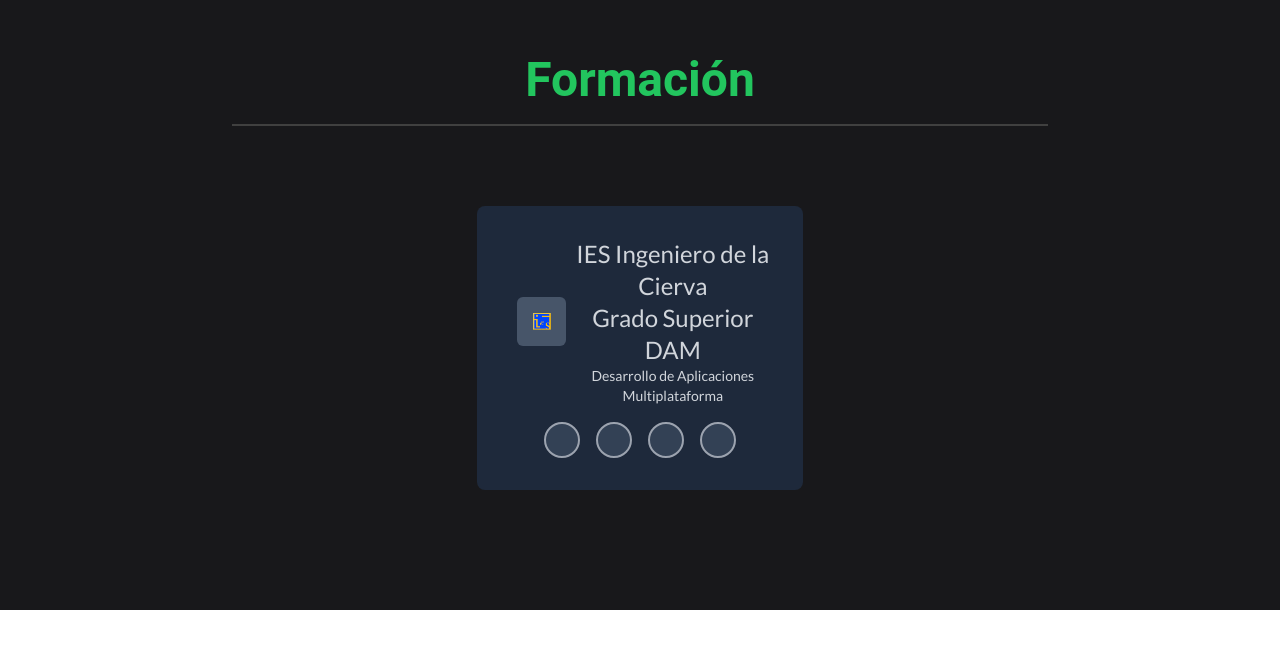
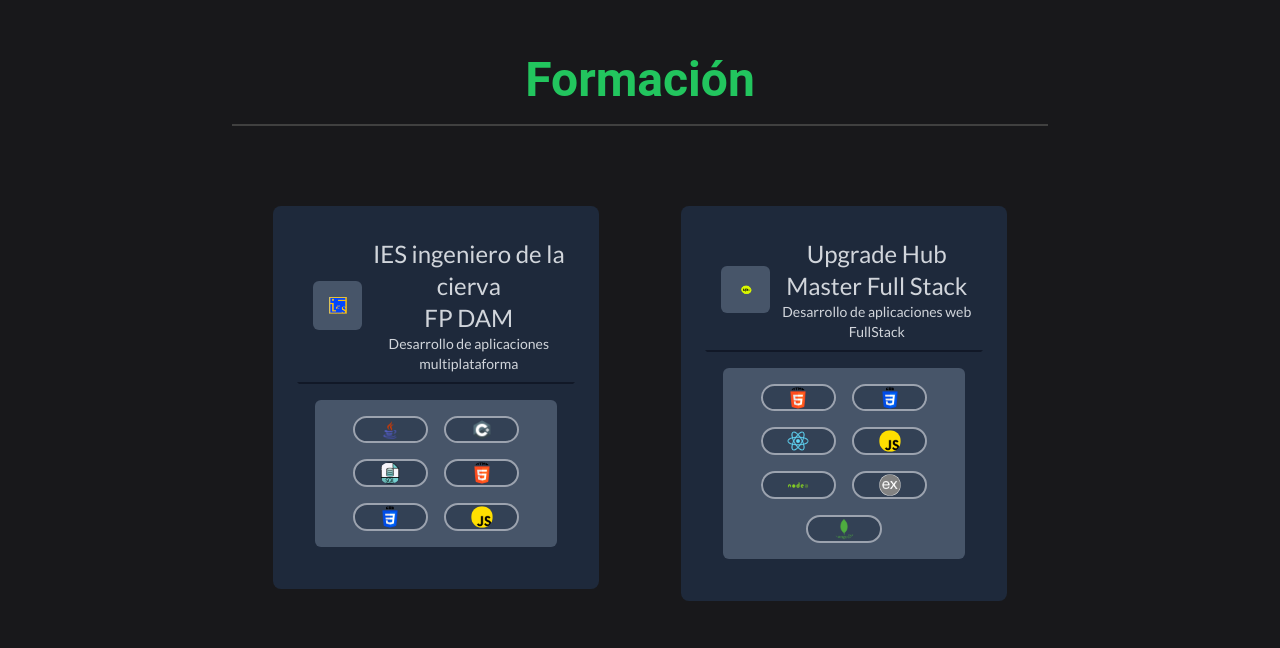
Before and after one commit to Jesuscy/Portfolio, a React (Vite) app: page / in a window 1280 px wide. Shown: the part 1886-2534 px from the top of the page. Before the commit the page ends 2496 px from the top, so only its background shows below. Built offline with nearby package versions, Linux system fonts and the light colour scheme; a web font is replaced by a local one.

Commit message:
Add formacion content

```diff
--- a/src/comon/Formacion.jsx
+++ b/src/comon/Formacion.jsx
@@ -1,6 +1,19 @@
 import React from 'react'
 import '../index.css'
 import { Titulo } from './Titulo'
+
+import IesIcon from '../../src/img/IesIcon.png'
+import UpgradeIcon from '../../src/img/UpgradeIcon.png'
+import html from '../../src/img/htmIcon.png'
+import css from '../../src/img/cssIcon.png'
+import react from '../../src/img/reactIcon.png'
+import js from '../../src/img/jsIcon.png'
+import node from '../../src/img/nodeJsIcon.png'
+import express from '../../src/img/Express.png'
+import mongo from '../../src/img/mongoIcon.png'
+import csharp from '../../src/img/icons8-c-48.png'
+import java from '../../src/img/icons8-java-48.png'
+import sql from '../../src/img/icons8-sql-64.png'
 
 export const Formacion = () => {
   return (
@@ -11,9 +24,15 @@
                         Formación
                     </div>
                 </div>
+                <div className="w-full flex xl:flex-row lg:flex-col md:flex-col sm:flex-col xs:flex-col">
                 <div className='flex flex-col lg:w-2/5 md:w-4/5 sm:w-4/5 xs:w-full md:text-center mt-10 md:mt-20 p-4 m-auto justify-center  font-playwrite text-2xl bg-slate-800 rounded-lg text-gray-300 '>
-                <Titulo/>
+                     <Titulo img={IesIcon} center={'IES ingeniero de la cierva'} formacion={'FP DAM'} desc={'Desarrollo de aplicaciones multiplataforma'} skills={[java,csharp,sql,html,css,js]}/>
 
+                </div>
+                <div className='flex flex-col lg:w-2/5 md:w-4/5 sm:w-4/5 xs:w-full md:text-center mt-10 md:mt-20 p-4 m-auto justify-center  font-playwrite text-2xl bg-slate-800 rounded-lg text-gray-300 '>
+                <Titulo img={UpgradeIcon} center={'Upgrade Hub'} formacion={'Master Full Stack'} desc={'Desarrollo de aplicaciones web FullStack'} skills={[html,css,react,js,node,express,mongo]}/>
+
+                </div>
                 </div>
             </div>
         </div>)
--- a/src/comon/Skill.jsx
+++ b/src/comon/Skill.jsx
@@ -3,9 +3,9 @@
 export const Skill = ({ icon, name }) => {
   return (
     <>
-      <div className={`w-1/3 sm:w-1/3 xs:w-full flex ${name ? 'flex-row' : 'justify-center'} text-balance font-lato cursor-pointer border-2 border-gray-400 bg-slate-700 hover:bg-slate-800 rounded-full items-center m-2`}>
-        <div className={`m-auto ${name ? 'w-1/3' : 'w-full'} scale-90`}>
-          <img src={icon} alt={`${name ? name : "skill"} icon`} className={`rounded-xl m-auto ${name ? 'scale-90 p-2' : 'scale-110 p-4'}`} />
+      <div className={`w-1/3 sm:w-1/3  flex ${name ? 'flex-row xs:w-full' : 'justify-center '} text-balance font-lato cursor-pointer border-2 border-gray-400 bg-slate-700 hover:bg-slate-800 rounded-full items-center m-2`}>
+        <div className={`m-auto ${name ? 'w-1/3' : 'w-1/3'} `}>
+          <img src={icon} alt={`${name ? name : "skill"} icon`} className={`rounded-xl m-auto ${name ? 'scale-90 p-2' : 'scale-90'}`} />
         </div>
         {name && (
           <div className="w-2/3 text-sm text-center">
--- a/src/comon/Titulo.jsx
+++ b/src/comon/Titulo.jsx
@@ -1,36 +1,38 @@
 import React from 'react'
-import iesImg from '../../src/img/IesIcon.png'
 import { Skill } from './Skill'
-import react from '../../src/img/reactIcon.png'
 
-export const Titulo = ({center, formacion, desc}) => {
+export const Titulo = ({ img, center, formacion, desc, skills }) => {
 
+    console.log(skills)
     return (
         <div className='flex flex-col w-full items-center p-2'>
 
             <div className='flex flex-row w-full p-2'>
                 <div className='w-1/4 flex m-auto p-2'>
                     <div className='w-full p-4 rounded-md bg-slate-600'>
-        <img src={iesImg} className='rounded-sm scale-150'/>
+                        <img src={img} className='rounded-sm scale-150' />
                     </div>
                 </div>
                 <div className='w-3/4 flex flex-col justify-center'>
-        <div className="w-full justify-center font-lato">IES Ingeniero de la Cierva</div>
-            <div className="w-full justify-center font-lato">Grado Superior DAM</div>
-            <div className="w-full font-lato text-sm">Desarrollo de Aplicaciones Multiplataforma</div>
+                    <div className="w-full justify-center font-lato">{center}</div>
+                    <div className="w-full justify-center font-lato">{formacion}</div>
+                    <div className="w-full font-lato text-sm">{desc}</div>
 
                 </div>
 
 
             </div>
 
-    <div className='w-3/4 flex '>
-            <Skill icon={react}/>
-            <Skill icon={react}/>
-            <Skill icon={react}/>
-            <Skill icon={react}/>
+            <div className='w-full flex flex-row flex-wrap justify-center p-4 border-2 border-transparent border-t-gray-900'>
+            <div className='w-full flex flex-row flex-wrap justify-center p-2 rounded-md bg-slate-600 '>
 
+                    {skills.map((skill, index) => (
+                        <Skill key={index} icon={skill} />
+                    ))}
                 </div>
+            </div>
+
+
         </div>
 
     )
```
Lines whose indentation alone changed are shown as unchanged.
